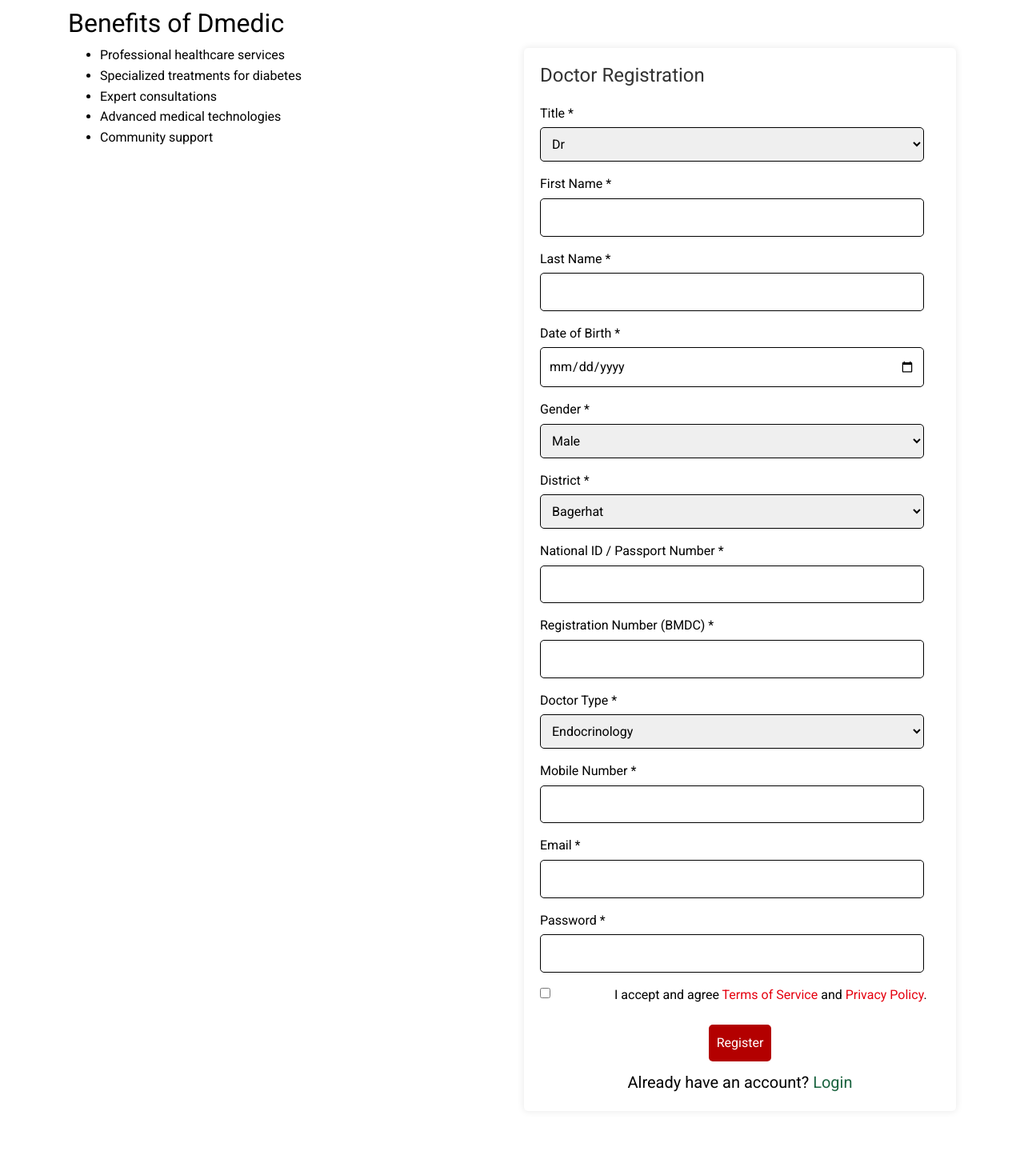
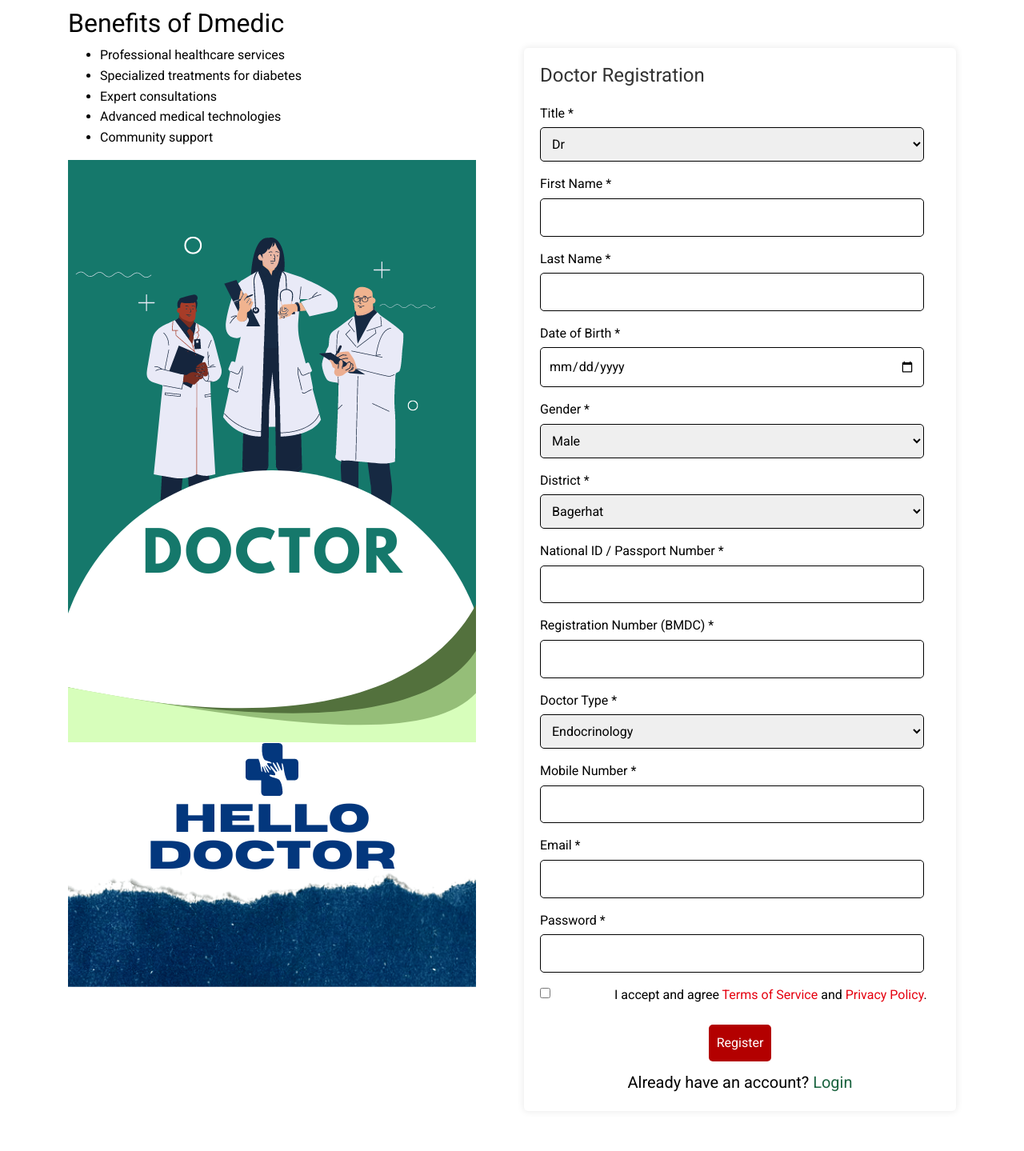
Before and after one commit to odhsagor/Dmedic, a PHP site: page /mdobidulhuqsagor/doctorRegistration.php in a window 1280 px wide. Shown: the part 156-1595 px from the top of the page at 80% size. Run offline with PHP 8.4, Linux system fonts and the light colour scheme.

Commit message:
Commited By @ODHSAGOR

```diff
--- a/mdobidulhuqsagor/doctorRegistration.php
+++ b/mdobidulhuqsagor/doctorRegistration.php
@@ -59,6 +59,16 @@
             <li>Advanced medical technologies</li>
             <li>Community support</li>
           </ul>
+          <div class="PatientImg">
+				    <div class="PatientImg">
+            <img src="../images/DmadicDoctor.png" alt="" class="img-fluid">
+				    </div>
+			    </div>
+          <div class="PatientImg">
+				    <div class="PatientImg">
+            <img src="../images/hellodoctor.png" alt="" class="img-fluid">
+				    </div>
+			    </div>
         </div>
       </div>
       <div class="col-md-6">
--- a/mdrakibul/patientRegistration.php
+++ b/mdrakibul/patientRegistration.php
@@ -59,6 +59,12 @@
             <li>Advanced medical technologies</li>
             <li>Community support</li>
           </ul>
+
+        <div class="PatientImg">
+				  <div class="PatientImg">
+          <img src="../images/DmadicPatient.png" alt="" class="img-fluid">
+				  </div>
+			 </div>
         </div>
       </div>
       <div class="col-md-6">
```
Also changed, not shown: images/DmadicDoctor.png (added), images/Dmadicpatient.png (added), images/hellodoctor.png (added), 1 other file.
